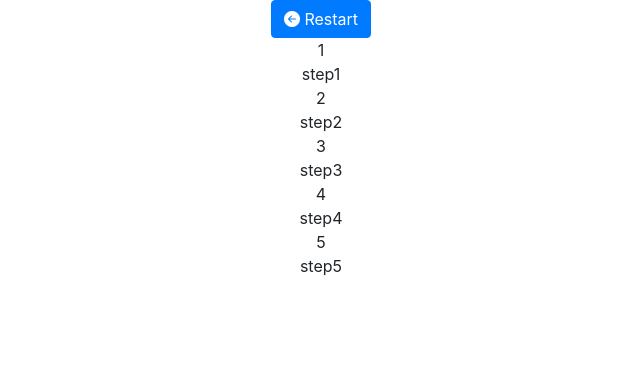
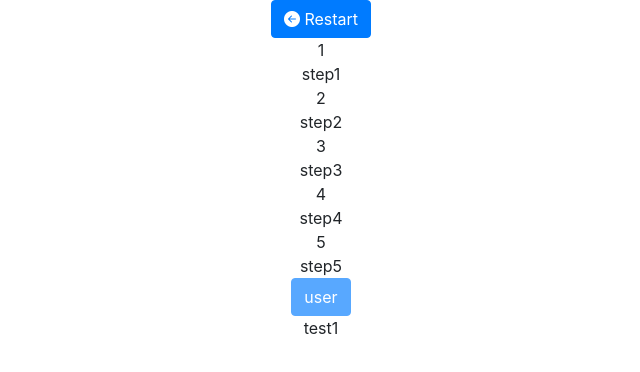
Before and after one commit to woods-zxh/TYS-train, a React (Create React App) app in the folder zhangjiekai_train/: page / in a window 1280 px wide. Shown: the top 372 px of the page, without its empty margins (319-959 px from the left). Built offline with nearby package versions, Linux system fonts and the light colour scheme.

Commit message:
add dialog panel and its interaction

```diff
--- a/zhangjiekai_train/src/App.tsx
+++ b/zhangjiekai_train/src/App.tsx
@@ -2,11 +2,13 @@ import React from 'react';
 import 'bootstrap/dist/css/bootstrap.min.css';
 import './App.css';
 import NavigationBar from './Navigation'
+import DialogPanel from './DialogPanel'
 
 function App() {
   return (
     <div className="App">
         <NavigationBar />
+        <DialogPanel />
     </div>
   );
 }
--- /dev/null
+++ b/zhangjiekai_train/src/DialogPanel.tsx
@@ -0,0 +1,123 @@
+import React from 'react';
+import 'bootstrap/dist/css/bootstrap.min.css';
+import 'bootstrap-icons/font/bootstrap-icons.css';
+import './DialogPanel.css';
+
+export interface DialogState {
+    isUser: boolean,
+    numOfDialogs: number,
+    currentNum: number,
+    currentDialog: string,
+}
+
+export interface NameProps {
+    name: string,
+    isUser: boolean,
+}
+
+export interface DialogProps {
+    contain: string,
+    isUser: boolean,
+    onClick(): any,
+}
+
+class DialogPanel extends React.Component<{}, DialogState> {
+    // Assume get from backend interface
+    private dialog: string[] = [
+        "test1",
+        "test2",
+        "test3",
+        "test4",
+        "test5"
+    ];
+    private username: string = "user";
+    private aiName: string = "ai";
+
+    constructor(props: {}) {
+        super(props);
+        this.state = {
+            isUser: true,
+            numOfDialogs: this.dialog.length,
+            currentNum: 1,
+            currentDialog: this.dialog[0],
+        };
+    }
+
+    childrenClickCallback = () => {
+        // this.setState({isUser: !this.state.isUser, currentNum: this.state.currentNum+1})
+    }
+
+    clickCallback = () => {
+        if (this.state.currentNum === this.state.numOfDialogs) return ;
+        this.setState({
+            isUser: !this.state.isUser,
+            currentNum: this.state.currentNum+1,
+            currentDialog: this.dialog[this.state.currentNum],
+        });
+    }
+
+    render() {
+        return (
+            <div className="dialogPanel" onClick={this.clickCallback}>
+                <div className="nameLabel">
+                    <NameLabel
+                        name={this.state.isUser ? this.username : this.aiName}
+                        isUser={this.state.isUser}>
+                    </NameLabel>
+                </div>
+                <div className="dialogBox">
+                    <DialogBox
+                        contain={this.state.currentDialog}
+                        isUser={this.state.isUser}
+                        onClick={this.childrenClickCallback}>
+                    </DialogBox>
+                </div>
+            </div>
+        );
+    }
+}
+
+class NameLabel extends React.Component<NameProps, {}> {
+    render() {
+        if(this.props.isUser)
+            return (
+                <div className="userNameLabel">
+                    <button className="btn btn-primary" disabled>
+                        {this.props.name}
+                    </button>
+                </div>
+            );
+        else
+            return (
+                <div className="aiNameLabel">
+                    <button className="btn btn-secondary" disabled>
+                        {this.props.name}
+                    </button>
+                </div>
+            );
+    }
+}
+
+class DialogBox extends React.Component<DialogProps, {}> {
+    render() {
+        console.log(this.props);
+        if(this.props.isUser)
+            return (
+                <div className="userDialogArea">
+                    <div className="userDialogTextArea">
+                        {this.props.contain}
+                    </div>
+                </div>
+            );
+        else
+            return (
+                <div className="aiDialogArea">
+                    <div className="aiDialogTextArea">
+                        {this.props.contain}
+                    </div>
+                </div>
+            );
+    }
+}
+
+export default DialogPanel;
```
Also changed, not shown: zhangjiekai_train/src/Navigation.tsx (+6 -3 lines), zhangjiekai_train/src/DialogPanel.css (added).
